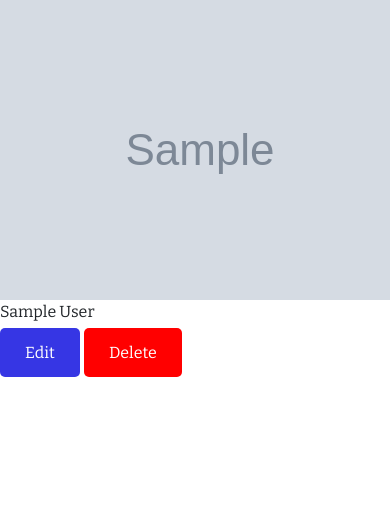
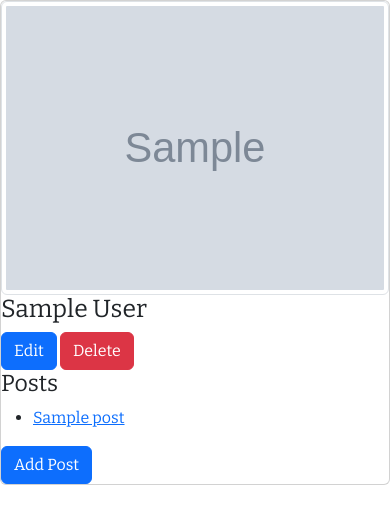
Before and after one commit to DianaLozanoP/SQL-Alchemy-I, a Flask app: page /users/1 in a window 390 px wide; the page is wider, and only the part inside the window is pictured. Shown: the top 524 px of that part. Run offline with Flask 3, Linux system fonts and the light colour scheme; tables that the repository leaves empty hold one stand-in row (values such as "Sample post"); grey boxes marked "Sample" are stand-in pictures.

Commit message:
Added part 2, after mistake while pushing to github.

```diff
--- a/app.py
+++ b/app.py
@@ -2,7 +2,7 @@
 from flask import Flask, request, render_template, redirect, flash, session
 from flask_debugtoolbar import DebugToolbarExtension
 from flask import Flask
-from models import db, connect_db, User
+from models import db, connect_db, User, Post
 
 app = Flask(__name__)
 app.config['SQLALCHEMY_DATABASE_URI'] = 'postgresql:///blogly'
@@ -81,3 +81,54 @@ def delete_userdb(user_id):
     User.delete_user(user_id)
     db.session.commit()
     return redirect('/users')
+
+
+@app.route('/users/<user_id>/posts/new')
+def create_newpost(user_id):
+    """Create a new post """
+    user = User.query.get_or_404(user_id)
+    return render_template('post_form.html', user=user)
+
+
+@app.route('/users/<user_id>/posts/new', methods=["POST"])
+def commit_newpost(user_id):
+    """Process the post form"""
+    new_post = Post(title=request.form["title"],
+                    content=request.form["content"],
+                    user_id=user_id)
+    db.session.add(new_post)
+    db.session.commit()
+    return redirect(f'/users/{user_id}')
+
+
+@app.route('/posts/<post_id>')
+def show_post(post_id):
+    """Show all the information about the post"""
+    post = Post.query.get_or_404(post_id)
+    return render_template('show_post.html', post=post)
+
+
+@app.route('/posts/<post_id>/edit')
+def edit_form(post_id):
+    """Show a user a form to edit the post"""
+    post = Post.query.get(post_id)
+    return render_template('edit_post.html', post=post)
+
+
+@app.route('/posts/<post_id>/edit', methods=["POST"])
+def edit_post(post_id):
+    """Edit the post"""
+    post = Post.query.get(post_id)
+    post.title = request.form["title"]
+    post.content = request.form["content"]
+    db.session.add(post)
+    db.session.commit()
+    return redirect(f'/posts/{post_id}')
+
+
+@app.route('/posts/<post_id>/delete')
+def delete_post(post_id):
+    post = Post.query.get(post_id)
+    db.session.delete(post)
+    db.session.commit()
+    return redirect('/users')
--- a/templates/user_form.html
+++ b/templates/user_form.html
@@ -1,6 +1,7 @@
 {% extends 'base.html' %}
 {% block title %}Users{% endblock %}
 {% block content %}
+<br>
 <h2>Create a new user</h2>
 <form action="/users/new" method="POST">
     <div class="form-group">
@@ -11,11 +12,10 @@
         <label>Last Name</label>
     <input type="text" name="last_name" placeholder="Enter your last name">
     </div>
-    <div>
+    <div class="form-group">
         <label>Image URL</label>
     <input type="url" name="img-url" placeholder="Enter your URL">
     </div>
-
-    <input class="green-button" type="Submit" value="Add" class="btn btn-primary mb-2">
+    <input  type="Submit" value="Add" class="btn btn-success">
 </form>
 {% endblock content %}
--- a/templates/userpage.html
+++ b/templates/userpage.html
@@ -1,10 +1,24 @@
 {% extends 'base.html' %}
 {% block title %}User page{% endblock %}
 {% block content %}
-<div class="profile">
-    <img src="{{user.image_url}}">
+<div class="card">
+    <div class="row">
+        <div class="col-md-2">
+            <img class="img-thumbnail" src="{{user.image_url}}">
+        </div>
+        <div class="col-md-10">
+            <h2>{{user.first_name}} {{user.last_name}}</h2>
+            <a class="btn btn-primary" href="/users/{{user.id}}/edit">Edit</a>
+            <a class="btn btn-danger" href="/users/{{user.id}}/delete">Delete</a>
+            <h3>Posts</h3>
+            <ul>
+                {% for post in user.posts %}
+                <li> <a href='/posts/{{post.id}}'>{{post.title}}</a></li>
+                {% endfor %}
+            </ul>
+            <a class="btn btn-primary" href="/users/{{user.id}}/posts/new">Add Post</a>
+        </div>
+    </div>
 </div>
-    <p>{{user.first_name}} {{user.last_name}}</p>
-    <a class="blue-button" href="/users/{{user.id}}/edit">Edit</a>
-    <a class="red-button" href="/users/{{user.id}}/delete">Delete</a>
+
 {% endblock %}
```
Also changed, not shown: models.py (+21 -0 lines), templates/edit_post.html (added, +22 -0 lines), templates/edituser.html (+8 -2 lines), templates/post_form.html (added, +22 -0 lines), templates/show_post.html (added, +11 -0 lines), test_app.py (+23 -3 lines).
